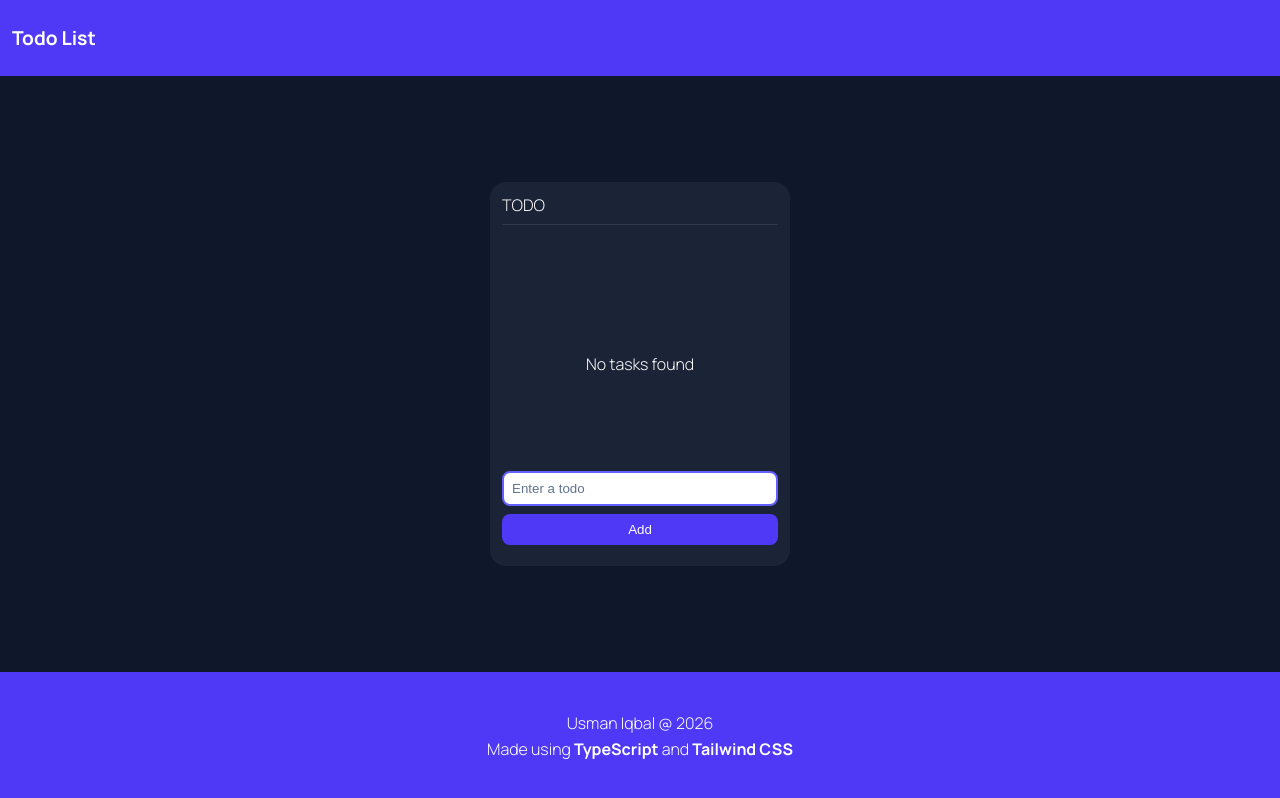
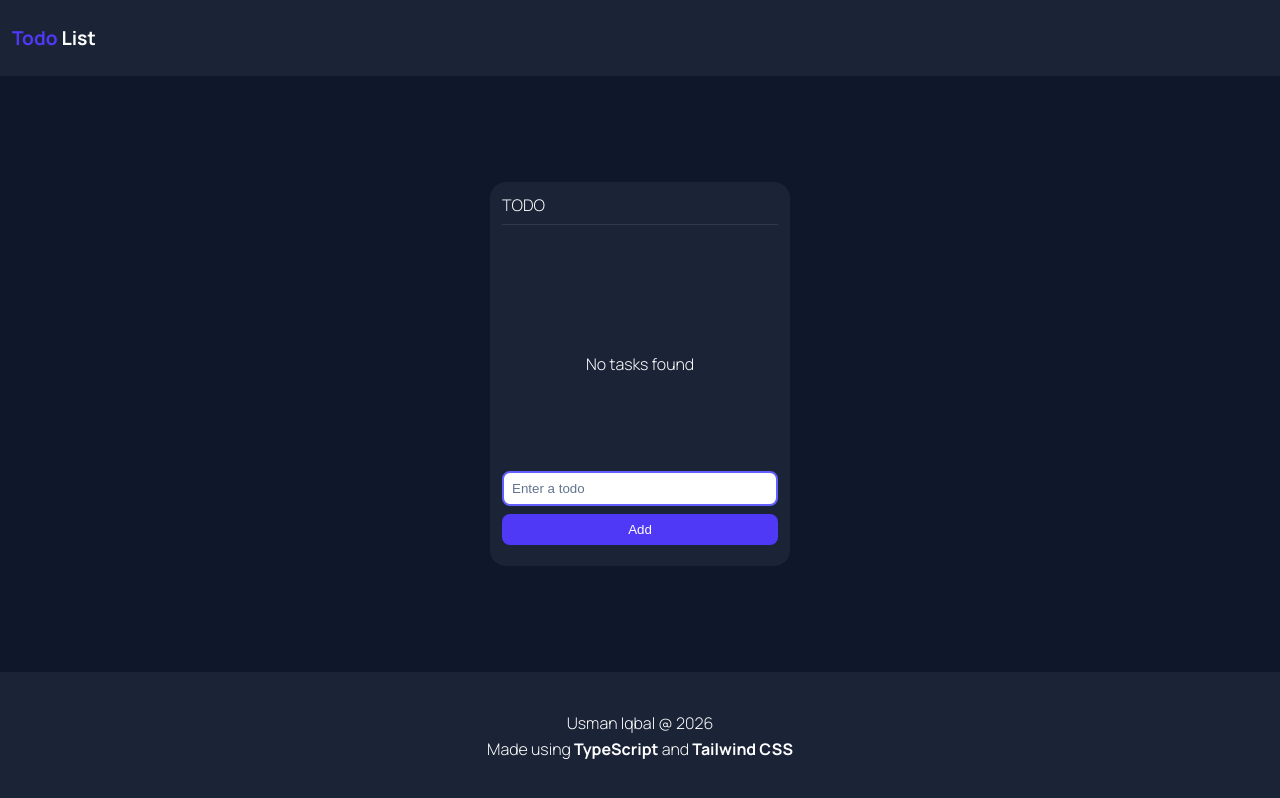
Before and after one commit to Usman-Iqbal-5/TypeScript-Todo-List, a website: page public/index.html in a window 1280 px wide. Drawn offline with nearby package versions, Linux system fonts and the light colour scheme; files that its build step writes are made by us from their sources; a web font is replaced by a local one.

Commit message:
updated header, footer and logo styles

```diff
--- a/public/index.html
+++ b/public/index.html
@@ -10,8 +10,8 @@
 </head>
 
 <body class="bg-slate-900 m-0 font-[Manrope] font-medium text-white flex flex-col justify-between">
-    <header class="flex items-center w-full p-3 bg-indigo-600">
-        <h1 class="text-[1.2rem]">Todo List</h1>
+    <header class="flex items-center w-full p-3 bg-white/5">
+        <h1 class="text-[1.2rem]"><span class="text-indigo-600">Todo</span> List</h1>
     </header>
     <main class="flex justify-center mx-10 my-5">
         <section
@@ -30,10 +30,9 @@
         </section>
         </section>
     </main>
-    <footer class="flex flex-col items-center w-full p-10 bg-indigo-600 h-5mb-0">
+    <footer class="flex flex-col items-center w-full p-10 bg-white/5 h-5mb-0">
         <p class="mt-0 mb-1 font-light">Usman Iqbal @ <span id="date"></span></p>
-        <p class="my-0 font-light text-center">Made using <span class="font-bold">TypeScript</span> and <span
-                class="font-bold">Tailwind CSS</span></p>
+        <p class="my-0 font-light text-center">Made using <span class="font-bold">TypeScript</span> and <span class="font-bold">Tailwind CSS</span></p>
     </footer>
     <script src="./dist/index.js"></script>
 </body>
```
